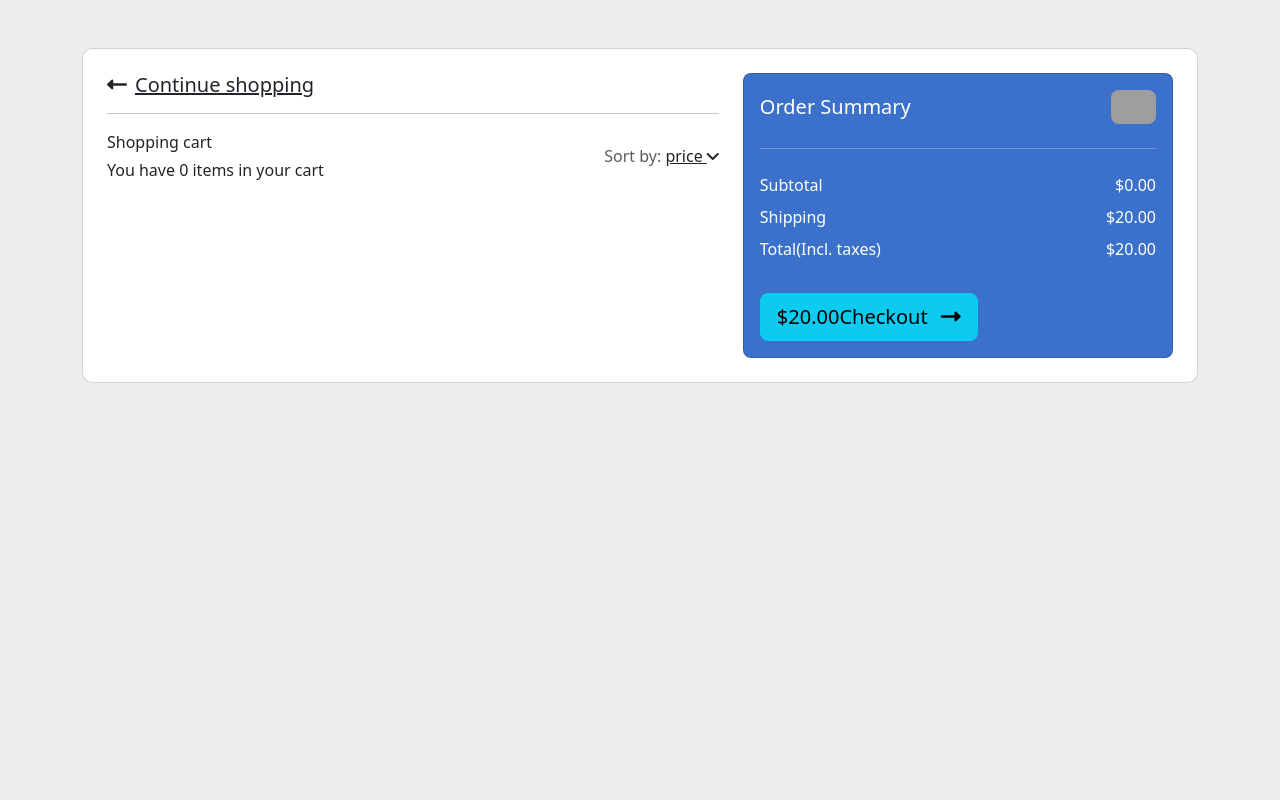
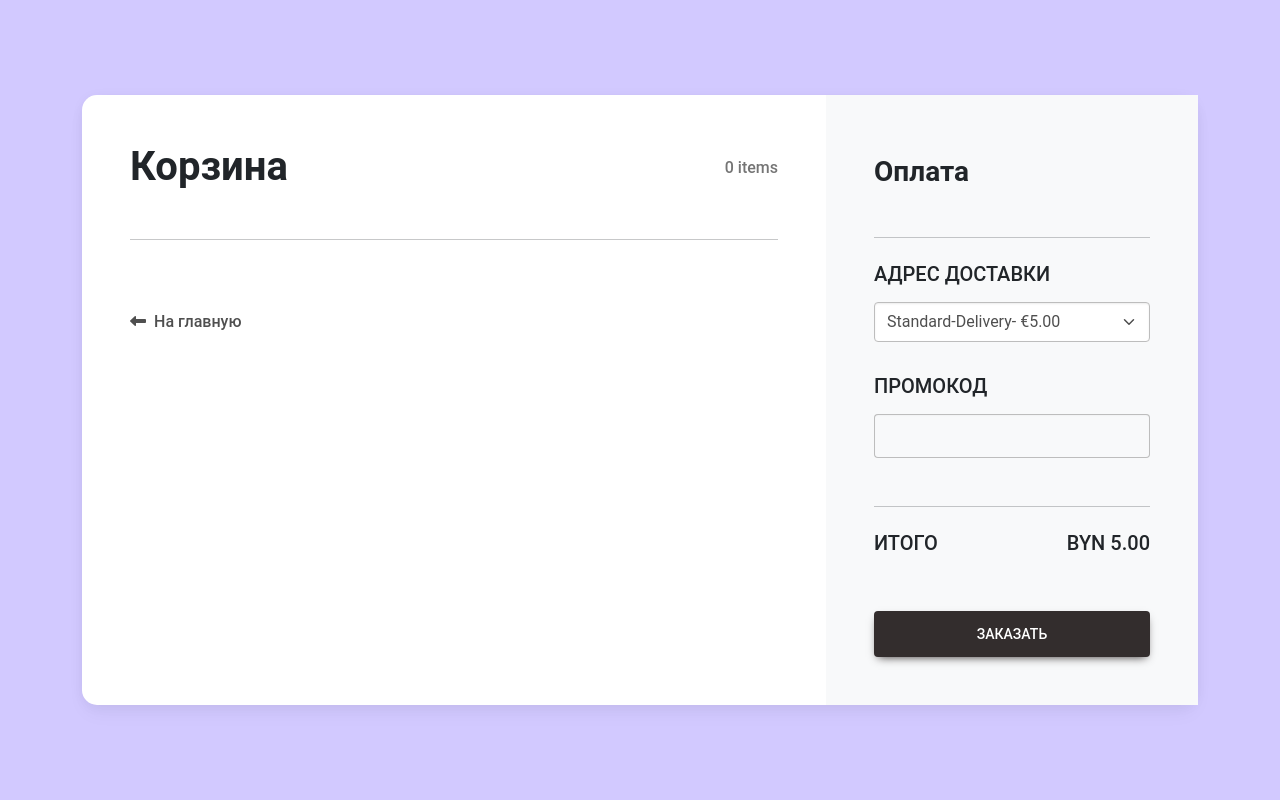
Before and after one commit to rxkko/ecommerce_catalog, a FastAPI app: template src/frontend/templates/cart.html in a window 1280 px wide. Run offline with FastAPI, Linux system fonts and the light colour scheme; the template is opened without the code that fills it, so the values that code supplies are empty; parts of the project's set-up code (start-up, migrations or seed data) failed here and were passed over; some libraries are stand-ins or nearby versions; grey boxes are pictures that could not be loaded.

Commit message:
feat: add cart checkout functionality

```diff
--- a/src/frontend/templates/cart.html
+++ b/src/frontend/templates/cart.html
@@ -3,88 +3,84 @@
 <head>
     <meta charset="UTF-8">
     <meta name="viewport" content="width=device-width, initial-scale=1.0">
-    <title>Shopping Cart</title>
+    <title>Корзина</title>
+    <link href="https://cdn.jsdelivr.net/npm/bootstrap@5.3.0/dist/css/bootstrap.min.css" rel="stylesheet">
+    <link rel="stylesheet" href="https://cdnjs.cloudflare.com/ajax/libs/font-awesome/6.4.0/css/all.min.css">
+    <link href="https://cdnjs.cloudflare.com/ajax/libs/mdb-ui-kit/6.4.0/mdb.min.css" rel="stylesheet">
+    <style>
+        @media (min-width: 1025px) {
+            .h-custom {
+                height: 100vh !important;
+            }
+        }
 
-    <link href="https://cdn.jsdelivr.net/npm/bootstrap@5.3.0/dist/css/bootstrap.min.css" rel="stylesheet">
+        .card-registration .select-input.form-control[readonly]:not([disabled]) {
+            font-size: 1rem;
+            line-height: 2.15;
+            padding-left: .75em;
+            padding-right: .75em;
+        }
 
-    <link href="https://cdnjs.cloudflare.com/ajax/libs/font-awesome/6.0.0/css/all.min.css" rel="stylesheet">
-    <style>
-        body {
-            background-color: #eee;
-        }
-        .h-custom {
-            height: calc(100% - 73px);
-        }
-        .card {
-            border-radius: 10px;
-        }
-        .bg-primary {
-            background-color: #3b71ca !important;
+        .card-registration .select-arrow {
+            top: 13px;
         }
     </style>
 </head>
 <body>
-<section class="h-100 h-custom">
+<section class="h-100 h-custom" style="background-color: #d2c9ff;">
   <div class="container py-5 h-100">
     <div class="row d-flex justify-content-center align-items-center h-100">
-            <div class="col">
-                <div class="card">
-                    <div class="card-body p-4">
-                        <div class="row">
-                            <div class="col-lg-7">
-                                <h5 class="mb-3"><a href="/products" class="text-body"><i
-                                    class="fas fa-long-arrow-alt-left me-2"></i>Continue shopping</a></h5>
-                                <hr>
+      <div class="col-12">
+        <div class="card card-registration card-registration-2" style="border-radius: 15px;">
+          <div class="card-body p-0">
+            <div class="row g-0">
+              <div class="col-lg-8">
+                <div class="p-5">
+                  <div class="d-flex justify-content-between align-items-center mb-5">
+                    <h1 class="fw-bold mb-0">Корзина</h1>
+                    <h6 class="mb-0 text-muted">0 items</h6>
+                  </div>
+                  <hr class="my-4">
 
-                                <div class="d-flex justify-content-between align-items-center mb-4">
-                                    <div>
-                                        <p class="mb-1">Shopping cart</p>
-                                        <p class="mb-0" id="cart-count">You have 0 items in your cart</p>
-                                    </div>
-                                    <div>
-                                        <p class="mb-0"><span class="text-muted">Sort by:</span>
-                                        <a href="#" class="text-body">price <i class="fas fa-angle-down mt-1"></i></a></p>
+                  <div class="pt-5">
+                    <h6 class="mb-0"><a href="/catalog" class="text-body"><i
+                          class="fas fa-long-arrow-alt-left me-2"></i>На главную</a></h6>
                   </div>
                 </div>
+              </div>
+              <div class="col-lg-4 bg-body-tertiary">
+                <div class="p-5">
+                  <h3 class="fw-bold mb-5 mt-2 pt-1">Оплата</h3>
+                  <hr class="my-4">
 
-                                <div id="cart-items">
+                  <h5 class="text-uppercase mb-3">Адрес доставки</h5>
 
+                  <div class="mb-4 pb-2">
+                    <select data-mdb-select-init class="form-select">
+                      <option value="1">Standard-Delivery- €5.00</option>
+                      <option value="2">Express Delivery - €10.00</option>
+                      <option value="3">Premium Delivery - €20.00</option>
+                    </select>
                   </div>
 
+                  <h5 class="text-uppercase mb-3">Промокод</h5>
+
+                  <div class="mb-5">
+                    <div data-mdb-input-init class="form-outline">
+                      <input type="text" id="form3Examplea2" class="form-control form-control-lg" />
+                      <label class="form-label" for="form3Examplea2"></label>
                     </div>
-                            <div class="col-lg-5">
-                                <div class="card bg-primary text-white rounded-3">
-                                    <div class="card-body">
-                                        <div class="d-flex justify-content-between align-items-center mb-4">
-                                            <h5 class="mb-0">Order Summary</h5>
-                                            <img src="https://mdbcdn.b-cdn.net/img/Photos/Avatars/avatar-6.webp"
-                                                class="img-fluid rounded-3" style="width: 45px;" alt="Avatar">
                   </div>
 
                   <hr class="my-4">
 
-                                        <div class="d-flex justify-content-between">
-                                            <p class="mb-2">Subtotal</p>
-                                            <p class="mb-2" id="subtotal">$0.00</p>
+                  <div class="d-flex justify-content-between mb-5">
+                    <h5 class="text-uppercase">Итого</h5>
+                    <h5>BYN 5.00</h5>
                   </div>
 
-                                        <div class="d-flex justify-content-between">
-                                            <p class="mb-2">Shipping</p>
-                                            <p class="mb-2">$20.00</p>
-                                        </div>
-
-                                        <div class="d-flex justify-content-between mb-4">
-                                            <p class="mb-2">Total(Incl. taxes)</p>
-                                            <p class="mb-2" id="total">$20.00</p>
-                                        </div>
-
-                                        <button type="button" class="btn btn-info btn-block btn-lg" id="checkout-btn">
-                                            <div class="d-flex justify-content-between">
-                                                <span id="checkout-total">$20.00</span>
-                                                <span>Checkout <i class="fas fa-long-arrow-alt-right ms-2"></i></span>
-                                            </div>
-                                        </button>
-                                    </div>
+                  <button type="button" data-mdb-button-init data-mdb-ripple-init class="btn btn-dark btn-block btn-lg"
+                    data-mdb-ripple-color="dark">Заказать</button>
                 </div>
               </div>
             </div>
@@ -95,91 +91,93 @@
   </div>
 </section>
 
+<script type="text/javascript" src="https://cdnjs.cloudflare.com/ajax/libs/mdb-ui-kit/6.4.0/mdb.min.js"></script>
 <script src="https://cdn.jsdelivr.net/npm/bootstrap@5.3.0/dist/js/bootstrap.bundle.min.js"></script>
+
 <script>
 document.addEventListener('DOMContentLoaded', function() {
-        fetchCartItems();
+
+    function loadCartItems() {
+        fetch('/cart/items')
+            .then(response => {
+                if (!response.ok) {
+                    throw new Error('Network response was not ok');
+                }
+                return response.json();
+            })
+            .then(data => {
+                updateCartUI(data);
+            })
+            .catch(error => {
+                console.error('Error fetching cart items:', error);
+            });
+    }
+
+    function updateCartUI(data) {
+        const cartItemsContainer = document.querySelector('.col-lg-8 .p-5');
+        const summaryContainer = document.querySelector('.col-lg-4.bg-body-tertiary .p-5');
+
+        const existingItems = cartItemsContainer.querySelectorAll('.row.mb-4');
+        existingItems.forEach(item => item.remove());
+
+        const existingHrs = cartItemsContainer.querySelectorAll('hr.my-4');
+        existingHrs.forEach(hr => hr.remove());
+
+        data.products.forEach(product => {
+            const productHTML = `
+                <div class="row mb-4 d-flex justify-content-between align-items-center">
+                    <div class="col-md-2 col-lg-2 col-xl-2">
+                        <img src="${product.image_url}" class="img-fluid rounded-3" alt="${product.name}">
+                    </div></br>
+                    <div class="col-md-3 col-lg-3 col-xl-3">
+                        <h6 class="mb-0">${product.name} (${product.description})</h6>
+                    </div>
+                    <div class="col-md-3 col-lg-3 col-xl-2 d-flex">
+                        <button class="btn btn-link px-2"
+                            onclick="this.parentNode.querySelector('input[type=number]').stepDown()">
+                            <i class="fas fa-minus"></i>
+                        </button>
+
+                        <input min="1" name="quantity" value="${product.quantity}" type="number"
+                            class="form-control form-control-sm" />
+
+                        <button class="btn btn-link px-2"
+                            onclick="this.parentNode.querySelector('input[type=number]').stepUp()">
+                            <i class="fas fa-plus"></i>
+                        </button>
+                    </div>
+                    <div class="col-md-3 col-lg-2 col-xl-2 offset-lg-1">
+                        <h6 class="mb-0">BYN ${product.price}</h6>
+                    </div>
+                    <div class="col-md-1 col-lg-1 col-xl-1 text-end">
+                        <a href="#!" class="text-muted"><i class="fas fa-times"></i></a>
+                    </div>
+                </div>
+                <hr class="my-4">
+            `;
+
+            const backToShop = cartItemsContainer.querySelector('.pt-5');
+            backToShop.insertAdjacentHTML('beforebegin', productHTML);
         });
 
-    function fetchCartItems() {
-        fetch('/cart/items')
-            .then(response => response.json())
-            .then(data => {
-                renderCartItems(data);
-                calculateTotals(data);
-            })
-            .catch(error => console.error('Error:', error));
+        const itemCountElement = cartItemsContainer.querySelector('.d-flex.justify-content-between.align-items-center.mb-5 h6');
+        itemCountElement.textContent = `${data.products.length} ${data.products.length === 1 ? 'item' : 'items'}`;
+
+        const subtotal = parseFloat(data.total_price).toFixed(2);
+        const shipping = 5.00;
+        const total = (parseFloat(subtotal) + shipping).toFixed(2);
+
+        const summaryItemsElement = summaryContainer.querySelector('.d-flex.justify-content-between.mb-4 h5:first-child');
+        summaryItemsElement.textContent = `items ${data.products.length}`;
+
+        const summaryPriceElement = summaryContainer.querySelector('.d-flex.justify-content-between.mb-4 h5:last-child');
+        summaryPriceElement.textContent = `€ ${subtotal}`;
+
+        const totalElement = summaryContainer.querySelector('.d-flex.justify-content-between.mb-5 h5:last-child');
+        totalElement.textContent = `€ ${total}`;
     }
 
-    function renderCartItems(items) {
-        const cartItemsContainer = document.getElementById('cart-items');
-        const cartCountElement = document.getElementById('cart-count');
-
-        cartCountElement.textContent = `You have ${items.length} items in your cart`;
-
-        if (items.length === 0) {
-            cartItemsContainer.innerHTML = '<p>Your cart is empty</p>';
-            return;
-        }
-
-        let html = '';
-        items.forEach(item => {
-            html += `
-                <div class="card mb-3">
-                    <div class="card-body">
-                        <div class="d-flex justify-content-between">
-                            <div class="d-flex flex-row align-items-center">
-                                <div>
-                                    <img src="${item.product.image_url || 'https://via.placeholder.com/65'}"
-                                        class="img-fluid rounded-3" alt="${item.product.name}" style="width: 65px;">
-                                </div>
-                                <div class="ms-3">
-                                    <h5>${item.product.name}</h5>
-                                    <p class="small mb-0">${item.product.description.substring(0, 50)}...</p>
-                                </div>
-                            </div>
-                            <div class="d-flex flex-row align-items-center">
-                                <div style="width: 50px;">
-                                    <h5 class="fw-normal mb-0">${item.quantity}</h5>
-                                </div>
-                                <div style="width: 80px;">
-                                    <h5 class="mb-0">$${(item.product.price * item.quantity).toFixed(2)}</h5>
-                                </div>
-                                <a href="#" style="color: #cecece;" onclick="removeItem(${item.id})"><i class="fas fa-trash-alt"></i></a>
-                            </div>
-                        </div>
-                    </div>
-                </div>
-            `;
-        });
-
-        cartItemsContainer.innerHTML = html;
-    }
-
-    function calculateTotals(items) {
-        const subtotal = items.reduce((sum, item) => sum + (item.product.price * item.quantity), 0);
-        const shipping = 20.00;
-        const total = subtotal + shipping;
-
-        document.getElementById('subtotal').textContent = `$${subtotal.toFixed(2)}`;
-        document.getElementById('total').textContent = `$${total.toFixed(2)}`;
-        document.getElementById('checkout-total').textContent = `$${total.toFixed(2)}`;
-    }
-
-    function removeItem(itemId) {
-        fetch(`/cart/items/${itemId}`, {
-            method: 'DELETE'
-        })
-        .then(response => {
-            if (response.ok) {
-                fetchCartItems();
-            }
-        })
-        .catch(error => console.error('Error:', error));
-    }
-
-    document.getElementById('checkout-btn').addEventListener('click', function() {
-        alert('Proceeding to checkout!');
+    loadCartItems();
 });
 </script>
 </body>
```
Also changed, not shown: src/api/routes/cart.py (+11 -0 lines), src/api/routes/product.py (+6 -6 lines), src/frontend/templates/catalog.html (+108 -60 lines), src/repositories/cart_repo.py (+7 -2 lines), src/repositories/product_repo.py (+4 -4 lines), src/schemas/cart.py (+7 -0 lines), src/services/cart_service.py (+9 -3 lines), src/services/product_service.py (+5 -5 lines). Lines whose indentation alone changed are shown as unchanged.
